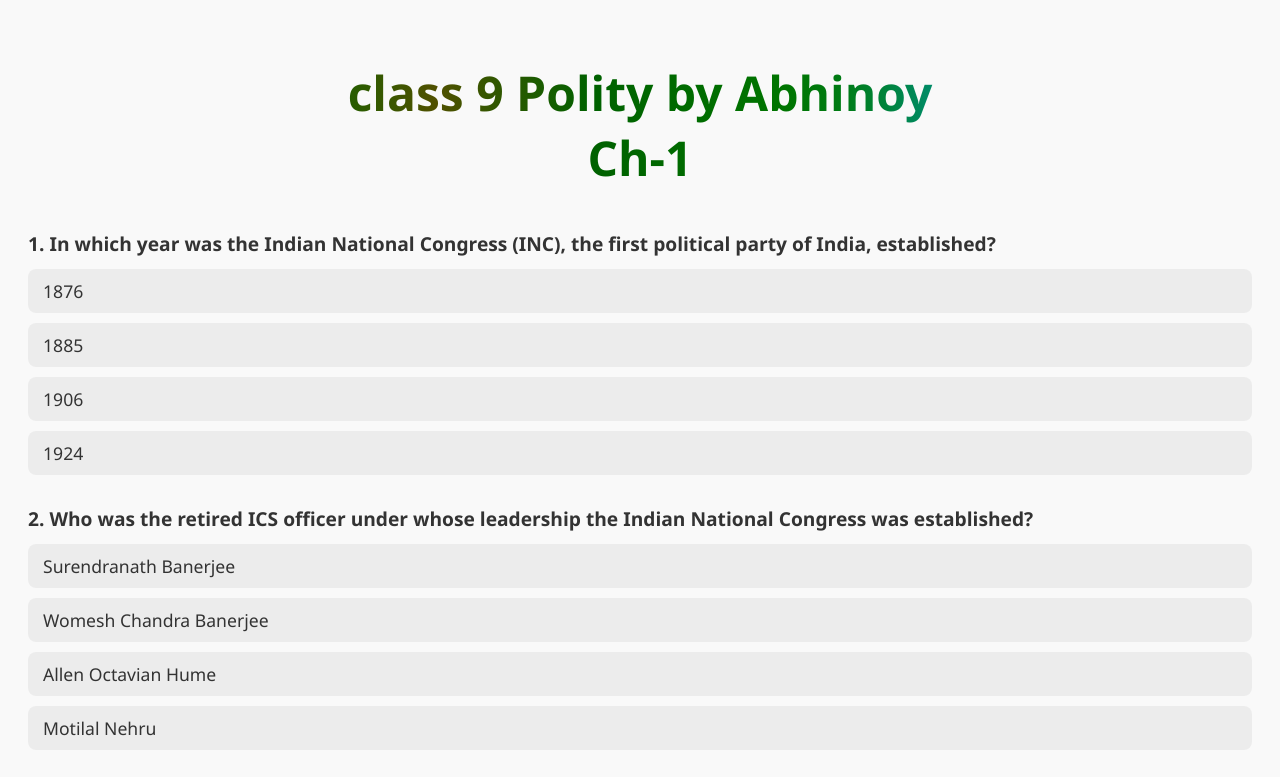
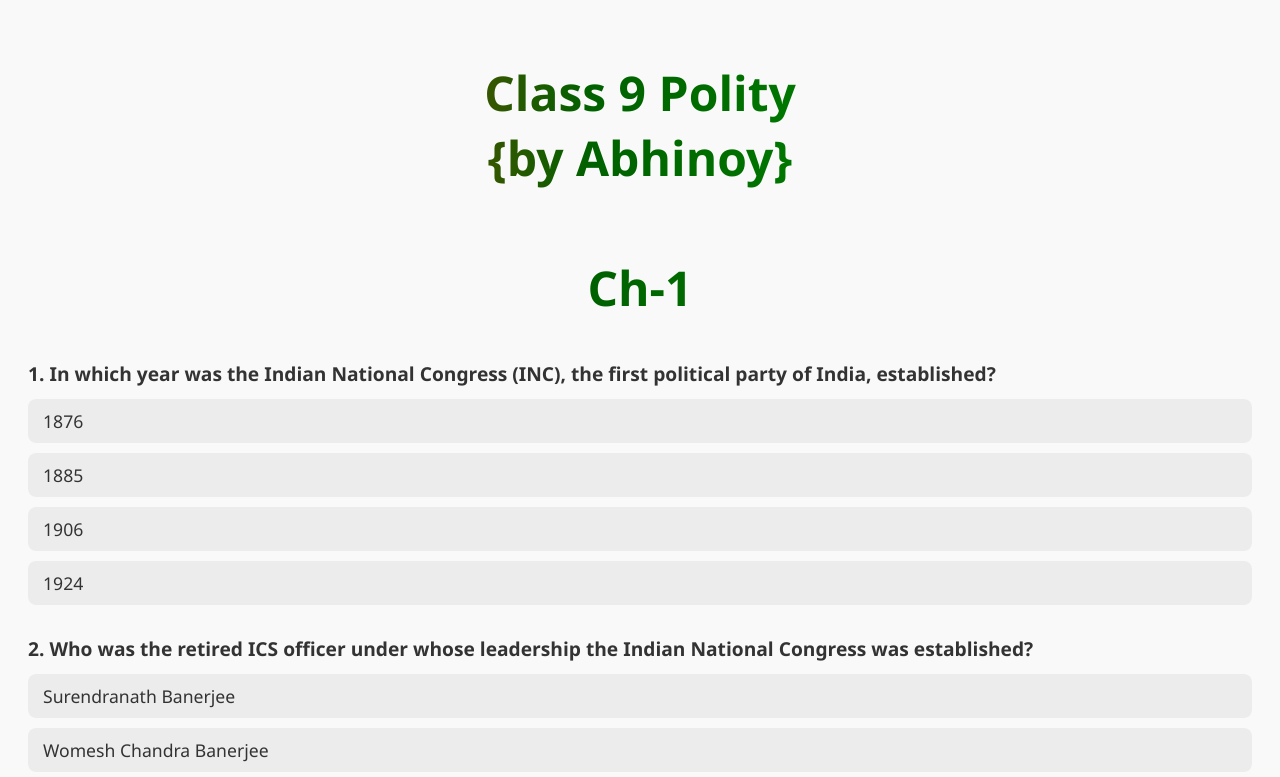
Before and after one commit to gkbya/polity-1, a plain HTML site: page index.html in a window 1280 px wide. Shown: the top 777 px of the page. Drawn offline with Linux system fonts and the light colour scheme.

Commit message:
Update index.html

```diff
--- a/index.html
+++ b/index.html
@@ -80,7 +80,7 @@
 </head>
 <body>
 
-<h1 class="title"><centre> class 9 Polity by Abhinoy<br> Ch-1</br> </centre></h1>
+<h1 class="title"><centre> Class 9  Polity<br> {by Abhinoy}</br><br> Ch-1</br> </centre></h1>
 
 
 
```
